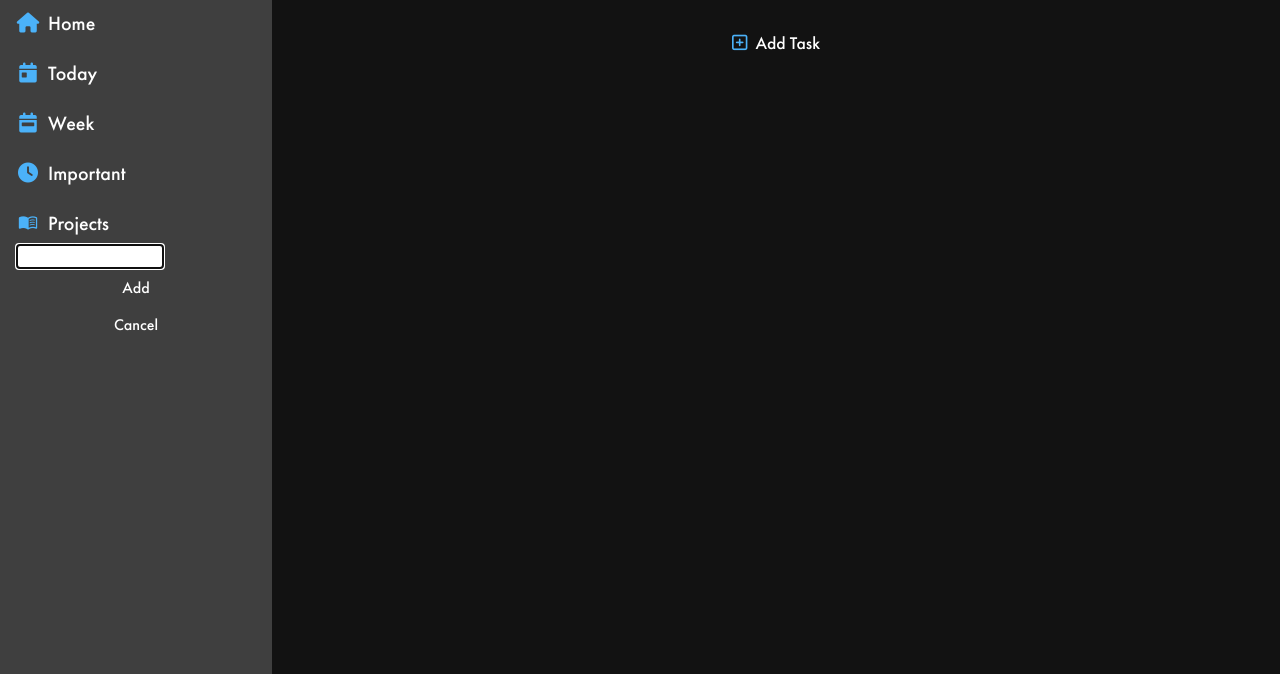
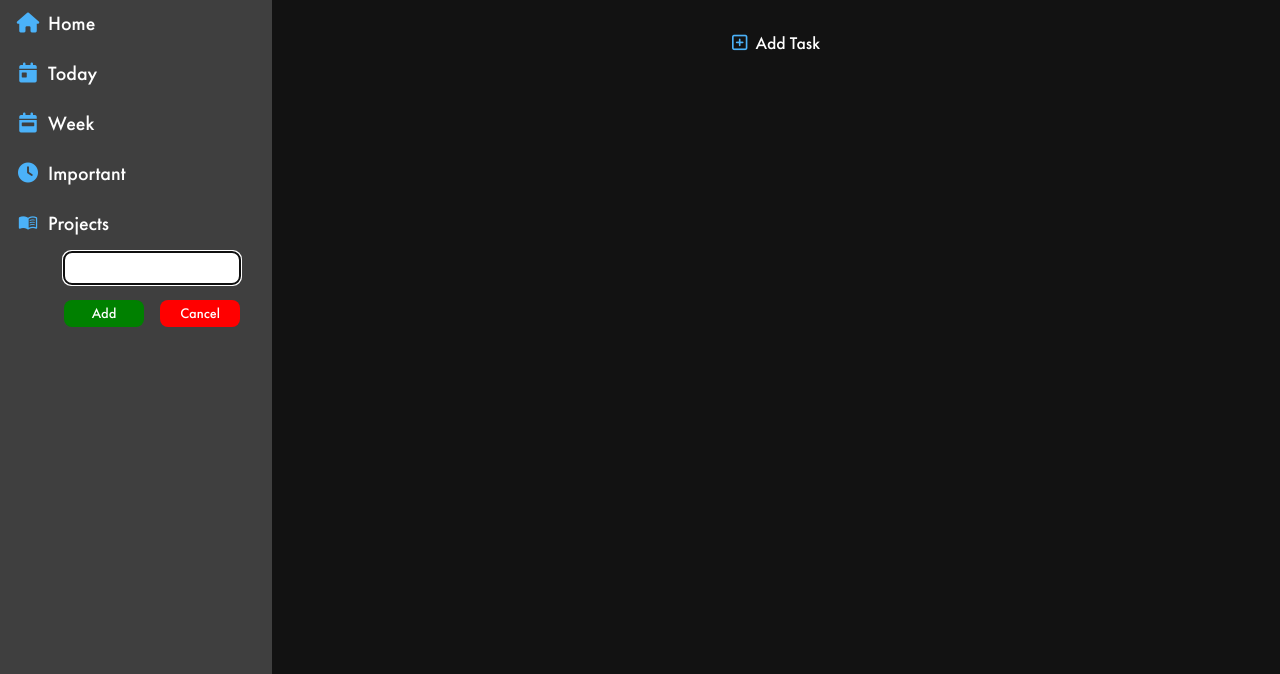
Before and after one commit to syl1m/todo_list, a website built with webpack: page dist/index.html in a window 1280 px wide. Both pictures are taken after a click on the button "Add Project". Shown: the part 71-745 px from the top of the page. Built offline with nearby package versions, Linux system fonts and the light colour scheme.

Commit message:
Style create and edit project forms

```diff
--- a/src/style.css
+++ b/src/style.css
@@ -80,8 +80,7 @@ i,
 }
 
 /* Buttons */
-.addTaskBtn button,
-.add_project button {
+.addTaskBtn button {
   padding: 0.5rem 1rem;
   display: flex;
   justify-content: center;
@@ -95,6 +94,7 @@ input,
 textarea {
   font-family: inherit;
   font-size: 100%;
+  border: none;
 }
 
 button {
@@ -245,6 +245,47 @@ footer {
 }
 
 /* Add Project Form */
+.add_project_form,
+.edit_project_form {
+  display: flex;
+  flex-direction: column;
+  gap: 1rem;
+  padding: 0.5rem 1rem;
+  margin-left: 2rem;
+}
+
+#project_name,
+#edit_project_name {
+  padding: 0.3rem;
+  border-radius: 8px;
+}
+
+.duplicateNameErrorMessage,
+.dupNameErrorMsg_editForm {
+  text-align: center;
+  color: red;
+}
+
+.project_form_buttons,
+.edit_project_form_buttons {
+  display: flex;
+  justify-content: center;
+  align-items: center;
+  gap: 1rem;
+}
+
+.project_form_buttons .addProjectBtn,
+.edit_project_form_buttons .confirmEditProjectBtn {
+  background-color: green;
+  padding: 0.3rem;
+}
+
+.project_form_buttons .cancelProjectBtn,
+.edit_project_form_buttons .cancelEditProjectBtn {
+  background-color: red;
+  padding: 0.3rem;
+}
+
 /* Project Render */
 .projectDivUI {
   display: grid;
@@ -254,6 +295,19 @@ footer {
   word-wrap: break-word;
   align-items: center;
   background-color: var(--color-surface-300);
+}
+
+.add_project button {
+  display: grid;
+  grid-template-columns: 2rem 1fr;
+  gap: 0.5rem;
+  padding: 0.5rem 1rem;
+  align-items: center;
+  text-align: start;
+}
+
+.add_project i {
+  font-size: 1.4rem;
 }
 
 .projectOptionsIcon {
@@ -429,16 +483,25 @@ footer,
   font-size: 1.25rem;
 }
 
-.projectDivUI {
+.projectDivUI,
+#project_name,
+#edit_project_name,
+.add_project button {
   font-size: 1.1rem;
 }
 
 .taskCount,
-.projectTaskCount {
+.projectTaskCount,
+.duplicateNameErrorMessage,
+.dupNameErrorMsg_editForm {
   font-size: 0.9rem;
 }
 
-.add_project button,
 .addTaskBtn button {
   font-size: 1.1rem;
 }
+
+.project_form_buttons,
+.edit_project_form_buttons {
+  font-size: 0.9rem;
+}
```
Also changed, not shown: dist/index.html.
